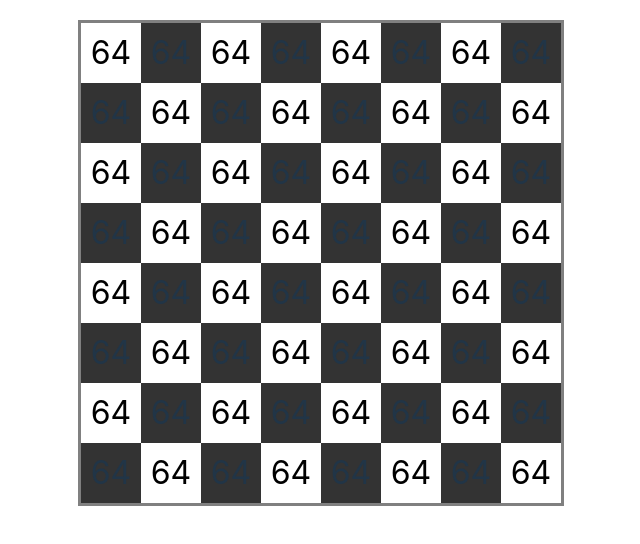
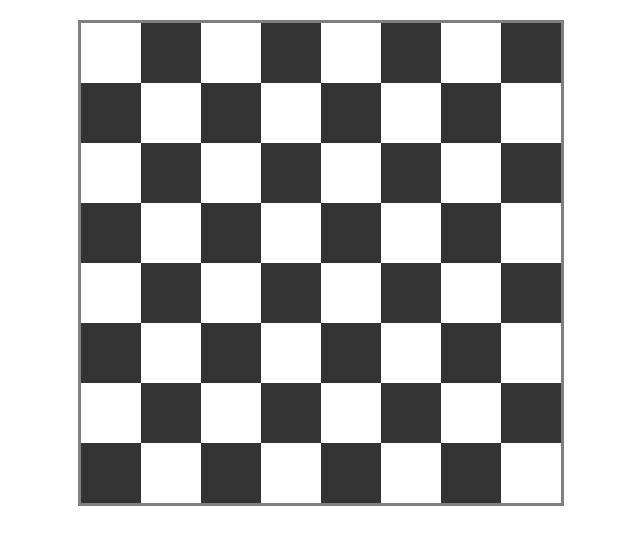
Before and after one commit to Mclilzee/knight-travails-react, a React (Vite) app: page / in a window 1280 px wide. Shown: the top 544 px of the page, without its empty margins (319-959 px from the left). Built offline with nearby package versions, Linux system fonts and the light colour scheme.

Commit message:
Update cell to include displaying the knight

```diff
--- a/src/main/chess/Cell.tsx
+++ b/src/main/chess/Cell.tsx
@@ -1,12 +1,16 @@
 import ChessSquare from "../utils/ChessSquare";
 import { ChessBoardCell } from "./interfaces";
 
-export default function Cell({ square, step, selected }: ChessBoardCell) {
+export default function Cell({ square, step, selected, knight }: ChessBoardCell) {
 
   return (
-    <div className={`cell ${getCellColor(square)} ${selected ? "selected" : ""}`} >
+    <div className={
+      `cell
+      ${getCellColor(square)}
+      ${selected ? "selected" : ""}
+      ${knight ? "knight" : ""}
+      `} >
       {step > 0 ? step : ""}
-      64
     </div >
   )
 }
--- a/src/main/chess/ChessBoard.tsx
+++ b/src/main/chess/ChessBoard.tsx
@@ -31,7 +31,7 @@ function createBoard(): ChessBoardCell[] {
       cells.push({
         id: i + "" + j,
         square: new ChessSquare(i, j),
-        knight: false,
+        knight: true,
         selected: false,
         step: 0
       })
--- a/src/main/chess/chess-board.css
+++ b/src/main/chess/chess-board.css
@@ -25,3 +25,7 @@
 .cell.selected {
   background-color: yellow;
 }
+
+.cell.knight {
+
+}
```
